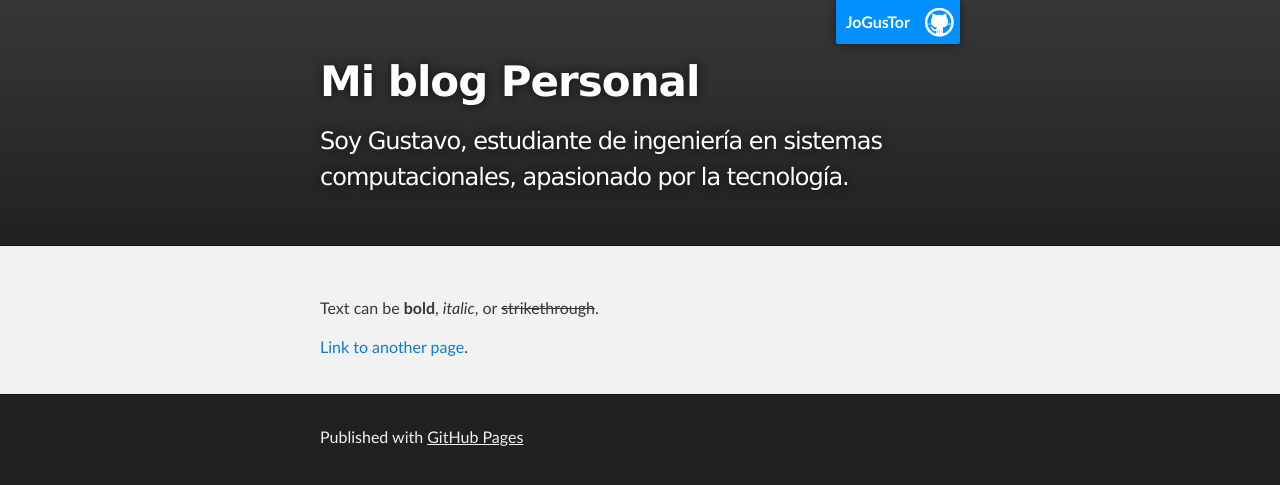
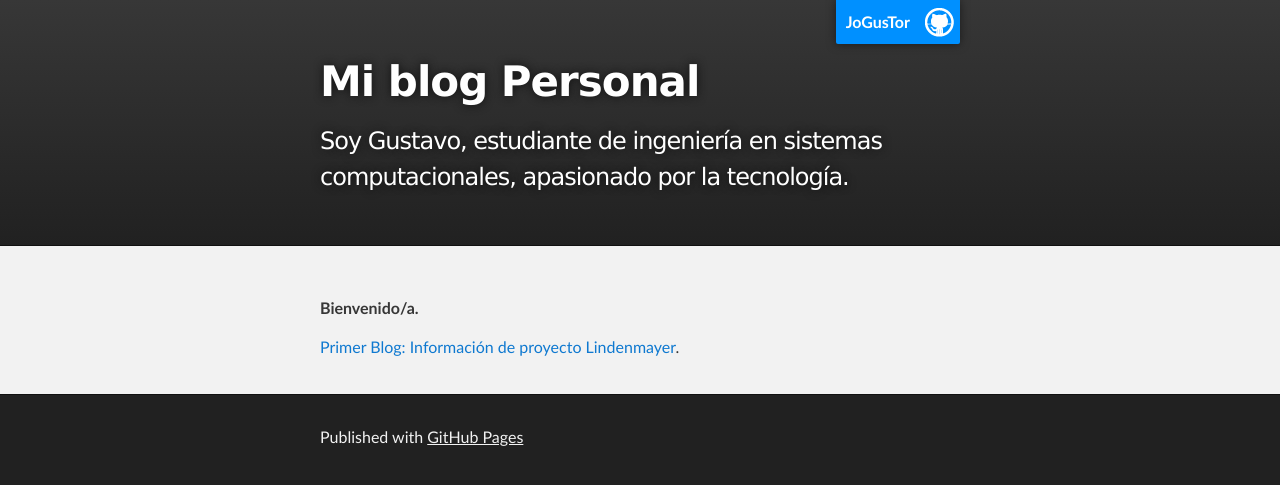
Before and after one commit to JoGusTor/JoGusTor.github.io, a Jekyll site: the page built from index.md, in a window 1280 px wide. Shown: the top 485 px of the page. Built offline with Jekyll 4.4.1, drawn with Linux system fonts in a browser that asks for light colours.

Commit message:
Primer Blog

```diff
--- a/index.md
+++ b/index.md
@@ -2,6 +2,6 @@
 layout: default
 ---
 
-Text can be **bold**, _italic_, or ~~strikethrough~~.
+**Bienvenido/a.**
 
-[Link to another page](another-page).
+[Primer Blog: Información de proyecto Lindenmayer](another-page).
```
